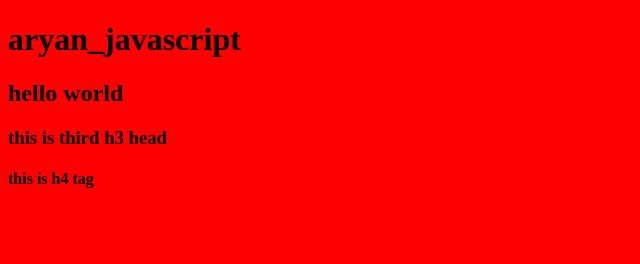
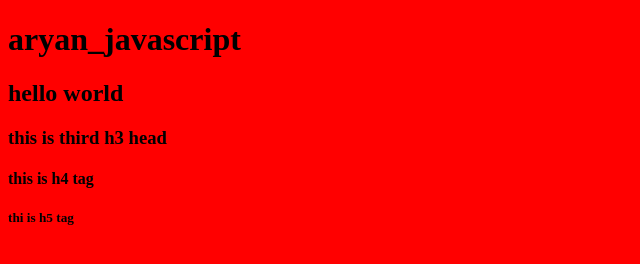
Before and after one commit to Aryan12346/Aryan_javascript, a plain HTML site: page index.html in a window 1280 px wide. Shown: the full height of the page, 0-640 px from the left. Drawn offline with Linux system fonts and the light colour scheme.

Commit message:
html changes

```diff
--- a/index.html
+++ b/index.html
@@ -12,5 +12,6 @@
     <h2>hello world</h2>
     <h3>this is third h3 head</h3>
     <h4>this is h4 tag</h4>
+    <h5>thi is h5 tag</h5>
 </body>
 </html>
```
